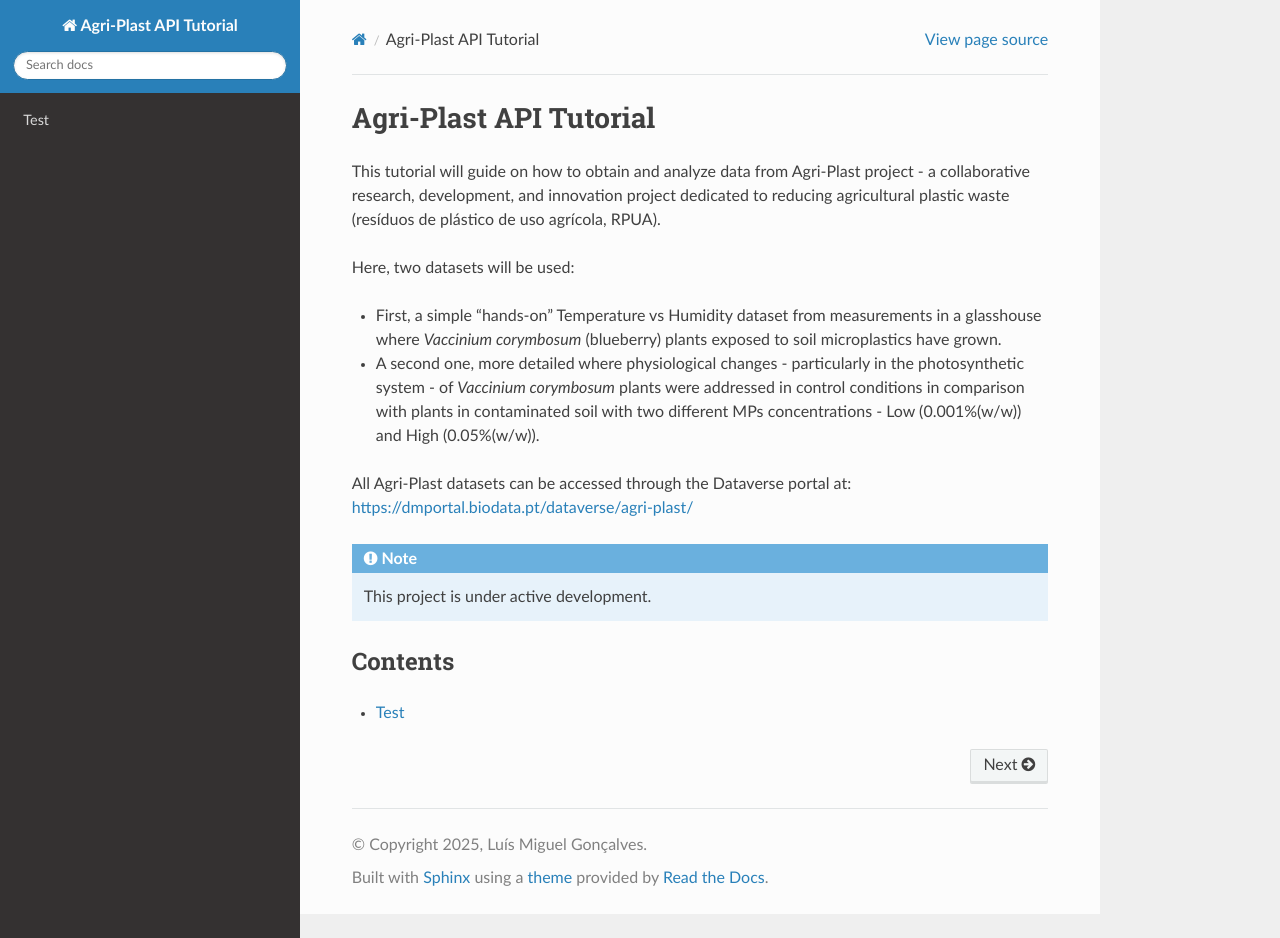
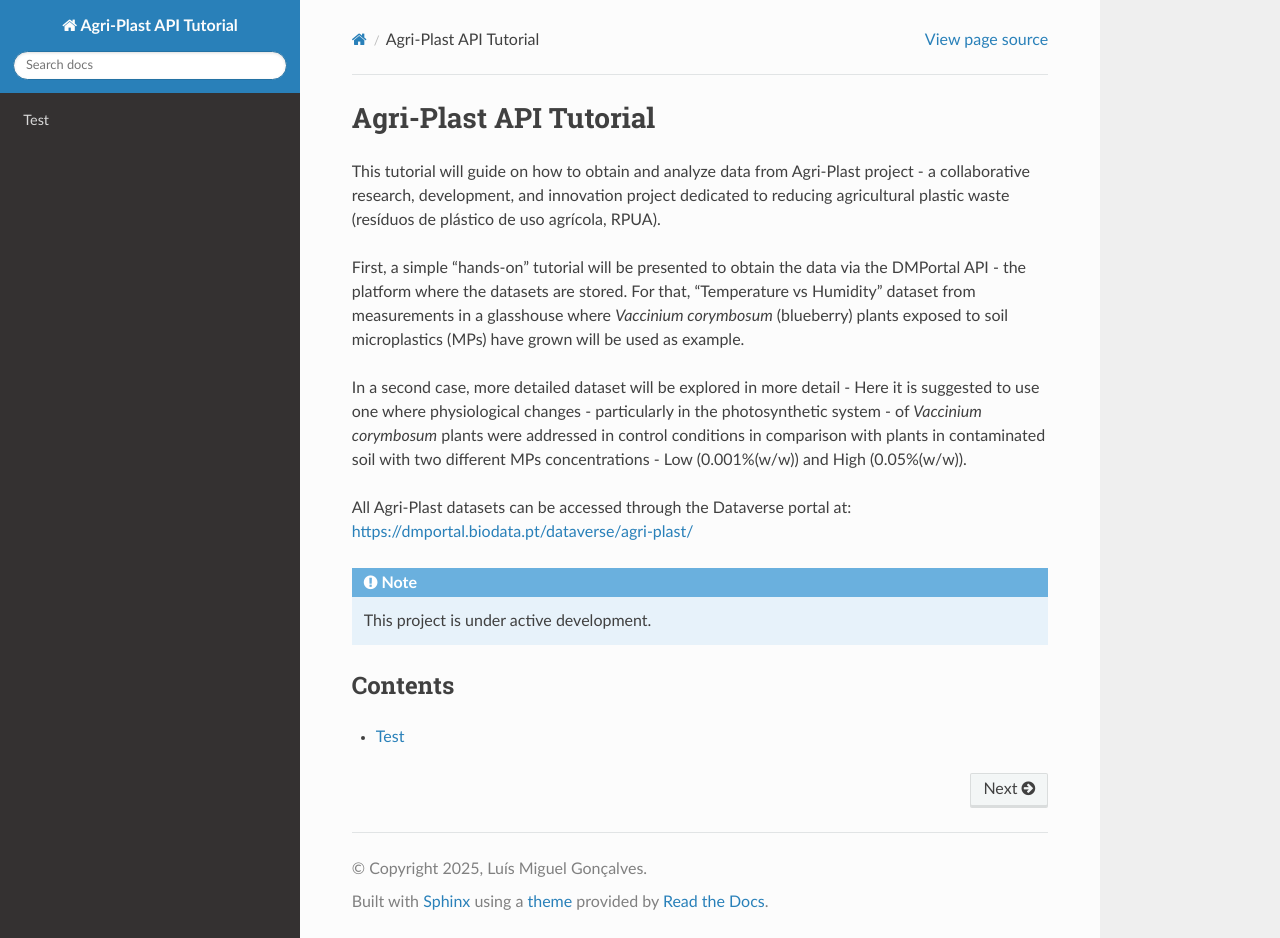
Before and after one commit to lmgoncalves94/Agri-Plast_API, a Sphinx documentation site: the page built from docs/source/index.rst, in a window 1280 px wide and 938 px high. Built offline with Sphinx 7.4.7 and the Read the Docs theme 3.1.0, drawn with Linux system fonts in a browser that asks for light colours.

Commit message:
Update index.rst

```diff
--- a/docs/source/index.rst
+++ b/docs/source/index.rst
@@ -3,11 +3,9 @@ Agri-Plast API Tutorial
 
 This tutorial will guide on how to obtain and analyze data from Agri-Plast project - a collaborative research, development, and innovation project dedicated to reducing agricultural plastic waste (resíduos de plástico de uso agrícola, RPUA).
 
-Here, two datasets will be used:
+First, a simple "hands-on" tutorial will be presented to obtain the data via the DMPortal API - the platform where the datasets are stored. For that, "Temperature vs Humidity" dataset from measurements in a glasshouse where *Vaccinium corymbosum* (blueberry) plants exposed to soil microplastics (MPs) have grown will be used as example.
 
-- First, a simple "hands-on" Temperature vs Humidity dataset from measurements in a glasshouse where *Vaccinium corymbosum* (blueberry) plants exposed to soil microplastics have grown.
-
-- A second one, more detailed where physiological changes - particularly in the photosynthetic system - of *Vaccinium corymbosum* plants were addressed in control conditions in comparison with plants in contaminated soil with two different MPs concentrations - Low (0.001%(w/w)) and High (0.05%(w/w)).
+In a second case, more detailed dataset will be explored in more detail - Here it is suggested to use one where physiological changes - particularly in the photosynthetic system - of *Vaccinium corymbosum* plants were addressed in control conditions in comparison with plants in contaminated soil with two different MPs concentrations - Low (0.001%(w/w)) and High (0.05%(w/w)).
 
 All Agri-Plast datasets can be accessed through the Dataverse portal at:
 `https://dmportal.biodata.pt/dataverse/agri-plast/ <https://dmportal.biodata.pt/dataverse/agri-plast>`_
```
